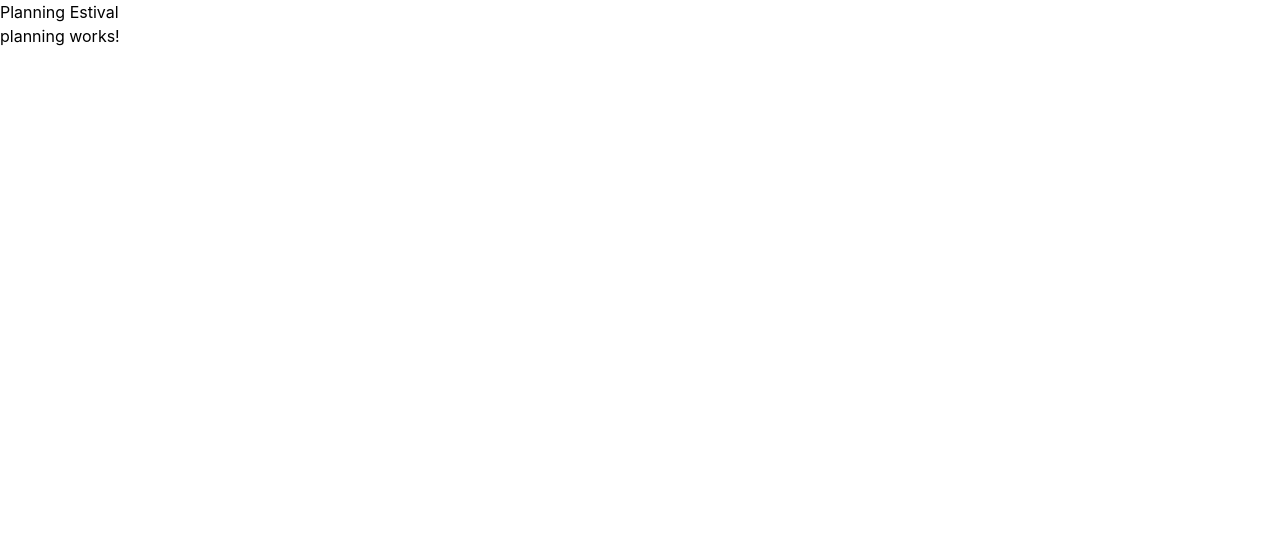
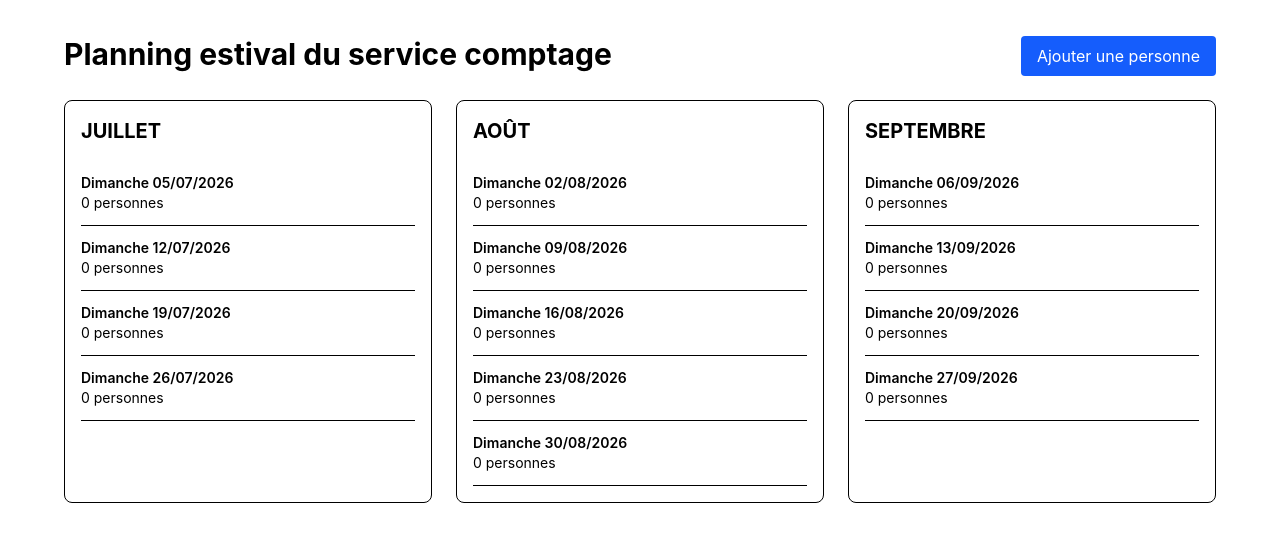
Before and after one commit to rueduweb/counting-planning, an Angular app: page /planning in a window 1280 px wide. Shown: the top 542 px of the page. Built offline with nearby package versions, Linux system fonts and the light colour scheme.

Commit message:
add planning and modal form to add person with his dates

```diff
--- a/src/app/app.component.html
+++ b/src/app/app.component.html
@@ -1,4 +1,3 @@
-<div class="w-full">
-  <h1>Planning Estival</h1>
+<div class="w-full px-8 py-1">
   <router-outlet />
 </div>
--- /dev/null
+++ b/src/app/core/constants/persons.constant.ts
@@ -0,0 +1,19 @@
+export const PERSON_NAMES: string[] = [
+  'Lydwine',
+  'Jacqueline',
+  'Maryannick',
+  'Carole',
+  'Cathy',
+  'Steve',
+  'Gloria',
+  'Françoise',
+  'Marjolaine',
+  'Chan',
+  'Sandra',
+  'Cornélie',
+  'Danièle',
+  'Rhudy',
+  'Stéphanie',
+  'Jocelyne',
+  'Marcelle'
+]
--- a/src/app/feature-planning/planning-form/planning-form.component.html
+++ b/src/app/feature-planning/planning-form/planning-form.component.html
@@ -1 +1,79 @@
-<p>planning-form works!</p>
+<form  [formGroup]="form" (ngSubmit)="submit()">
+  <label class="font-medium mx-auto">
+    Ajouter vos dates de service
+  </label>
+  <hr><br>
+  <div class="space-y-2 text-sm">
+
+    <div class="mb-4">
+
+      <label class="block mb-1">
+        Nom
+      </label>
+
+      <select
+        formControlName="name"
+        class="border rounded w-full p-2"
+      >
+        <option value="" selected>Sélectionner</option>
+        @for(person of personNames(); track person){
+          <option value="person">{{person}}</option>
+        }
+      </select>
+
+    </div>
+
+    <div class="flex gap-2">
+
+      <input
+        type="date"
+        formControlName="date"
+        [min]="minDate"
+        [max]="maxDate"
+        class="border rounded px-3 py-2 flex-1"
+      />
+
+      <button
+        type="button"
+        (click)="addDate()"
+        class="bg-green-600 text-white px-4 rounded"
+      >
+        +
+      </button>
+
+    </div>
+  </div>
+  <div class="mt-4">
+
+    <label class="font-medium">
+      Dates sélectionnées
+    </label>
+
+    <textarea
+      readonly
+      rows="6"
+      class="w-full border rounded p-2"
+      [value]="datesAsText()"
+    ></textarea>
+
+  </div>
+  <div class="flex justify-end gap-3 mt-6">
+
+    <button
+      type="button"
+      (click)="cancel()"
+      class="px-4 py-2 border rounded text-sm"
+    >
+      Cancel
+    </button>
+
+    <button
+      type="submit"
+      [disabled]="this.form.controls.name.invalid || this.selectedDates().length === 0"
+      class="bg-blue-600 text-white px-4 py-2 rounded text-sm disabled:bg-gray-400"
+    >
+      Submit
+    </button>
+
+  </div>
+</form>
--- a/src/app/feature-planning/planning-form/planning-form.component.ts
+++ b/src/app/feature-planning/planning-form/planning-form.component.ts
@@ -1,11 +1,105 @@
-import { Component } from '@angular/core';
-
+import { Component, computed, inject, output, signal } from '@angular/core';
+import {
+  FormBuilder,
+  ReactiveFormsModule,
+  Validators
+} from '@angular/forms';
+import { PersonService } from '../../core/services/person.service';
+import { PERSON_NAMES } from '../../core/constants/persons.constant';
 @Component({
   selector: 'app-planning-form',
-  imports: [],
+  imports: [ReactiveFormsModule],
   templateUrl: './planning-form.component.html',
   styleUrl: './planning-form.component.scss'
 })
 export class PlanningFormComponent {
 
+  readonly closed = output<void>();
+
+  private fb = inject(FormBuilder);
+
+  private personService = inject(PersonService);
+
+  readonly personNames = signal<string[]>(PERSON_NAMES);
+
+  readonly selectedDates = signal<Date[]>([]);
+
+  readonly datesAsText = computed(() =>
+    this.selectedDates()
+      .map(date =>
+        new Intl.DateTimeFormat('fr-FR').format(date)
+      )
+      .join('\n')
+  );
+
+  readonly minDate = '2026-07-05';
+  readonly maxDate = '2026-09-27';
+
+  readonly form = this.fb.group({
+
+    name: this.fb.nonNullable.control(
+      '',
+      Validators.required
+    ),
+
+    date: this.fb.nonNullable.control(
+      '',
+      Validators.required
+    )
+  });
+
+  addDate(): void {
+
+    const value = this.form.controls.date.value;
+
+    if (!value) {
+      return;
+    }
+
+    const date = new Date(value);
+
+    const alreadyExists = this.selectedDates()
+      .some(d => d.toDateString() === date.toDateString());
+
+    if (alreadyExists) {
+      return;
+    }
+
+    this.selectedDates.update(dates => [
+      ...dates,
+      date
+    ]);
+
+    this.form.controls.date.reset();
+  }
+
+  removeDate(index: number): void {
+    this.selectedDates.update(dates =>
+      dates.filter((_, i) => i !== index)
+    );
+  }
+
+  submit(): void {
+
+    if (this.form.controls.name.invalid ||
+    this.selectedDates().length === 0) {
+      this.form.markAllAsTouched();
+      return;
+    }
+     this.personService.create({
+      name: this.form.controls.name.value,
+      dates: this.selectedDates()
+    });
+
+    this.cancel();
+
+  }
+
+  cancel(): void {
+
+    this.form.reset();
+    this.selectedDates.set([]);
+    this.closed.emit();
+  }
+
 }
--- a/src/app/feature-planning/planning/planning.component.html
+++ b/src/app/feature-planning/planning/planning.component.html
@@ -1 +1,85 @@
-<p>planning works!</p>
+<div class="p-8">
+
+  <div class="flex justify-between mb-6">
+
+    <h1 class="text-3xl font-bold">
+      Planning estival du service comptage
+    </h1>
+
+    <button
+      (click)="openModal()"
+      class="bg-blue-600 text-white px-4 py-2 rounded"
+    >
+      Ajouter une personne
+    </button>
+
+  </div>
+
+  <div class="grid grid-cols-3 gap-6">
+
+    @for(month of months(); track month.label){
+
+      <div class="border rounded-lg p-4">
+
+        <h2 class="text-xl font-bold mb-4 uppercase">
+          {{ month.label }}
+        </h2>
+
+        @for(day of month.dates; track day){
+
+          <div class="text-sm border-b py-3">
+
+            <div class="font-semibold">
+              Dimanche {{ day | date:'dd/MM/yyyy' }}
+            </div>
+
+            @let people = getPeopleForDate(day);
+
+            <div
+              [class.text-red-600]="people.length < 4"
+              class="font-small"
+            >
+              {{ people.length }} personnes
+            </div>
+
+            <ul>
+
+              @for(person of people; track person.id){
+
+                <li class="text-xs">
+                  {{ person.name }}
+                </li>
+
+              }
+
+            </ul>
+
+          </div>
+
+        }
+
+      </div>
+
+    }
+
+  </div>
+
+</div>
+
+@if(showModal()){
+
+<div
+  class="fixed inset-0 bg-black/40 flex items-center justify-center"
+>
+
+  <div class="bg-white p-6 rounded-xl w-[700px]">
+
+    <app-planning-form
+      (closed)="closeModal()"
+    />
+
+  </div>
+
+</div>
+
+}
--- a/src/app/feature-planning/planning/planning.component.ts
+++ b/src/app/feature-planning/planning/planning.component.ts
@@ -1,11 +1,55 @@
-import { Component } from '@angular/core';
+import { Component, computed, inject, signal } from '@angular/core';
+import { CommonModule } from '@angular/common';
+import { PersonService } from '../../core/services/person.service';
+import { generateSundays } from '../../shared/utils/sunday-generator';
+import { PlanningFormComponent } from '../planning-form/planning-form.component';
 
 @Component({
   selector: 'app-planning',
-  imports: [],
+  imports: [CommonModule, PlanningFormComponent],
   templateUrl: './planning.component.html',
   styleUrl: './planning.component.scss'
 })
 export class PlanningComponent {
 
+  private personService = inject(PersonService);
+
+  readonly persons = this.personService.persons;
+
+  readonly showModal = signal(false);
+
+  readonly sundays = generateSundays();
+
+  readonly months = computed(() => [
+    {
+      label: 'Juillet',
+      dates: this.sundays.filter(d => d.getMonth() === 6)
+    },
+    {
+      label: 'Août',
+      dates: this.sundays.filter(d => d.getMonth() === 7)
+    },
+    {
+      label: 'Septembre',
+      dates: this.sundays.filter(d => d.getMonth() === 8)
+    }
+  ]);
+
+  getPeopleForDate(date: Date) {
+
+    return this.persons().filter(person =>
+      person.dates.some(d =>
+        new Date(d).toDateString() === date.toDateString()
+      )
+    );
+  }
+
+  openModal() {
+    this.showModal.set(true);
+  }
+
+  closeModal() {
+    this.showModal.set(false);
+  }
+
 }
--- a/src/styles.scss
+++ b/src/styles.scss
@@ -1,2 +1,2 @@
 /* You can add global styles to this file, and also import other style files */
-@import 'tailwindcss';
+@use 'tailwindcss';
```
Also changed, not shown: .postcssrc.json (added).
